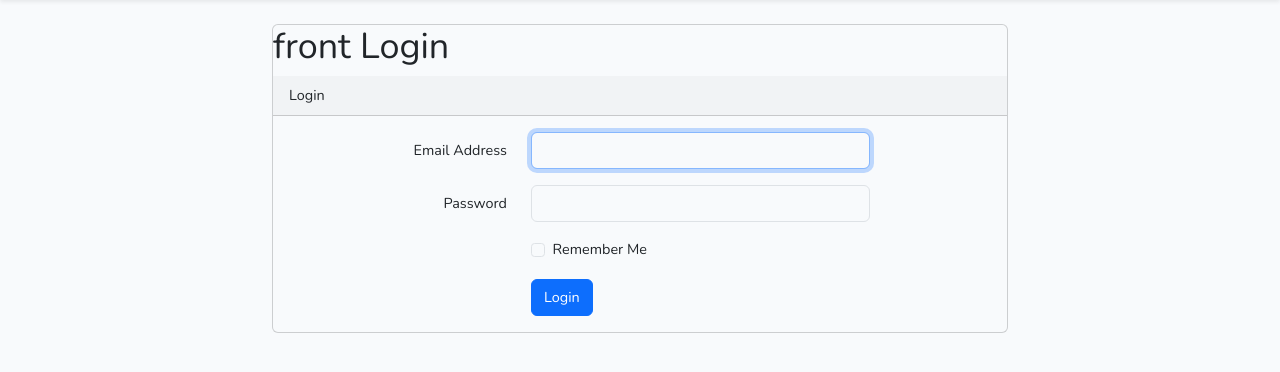
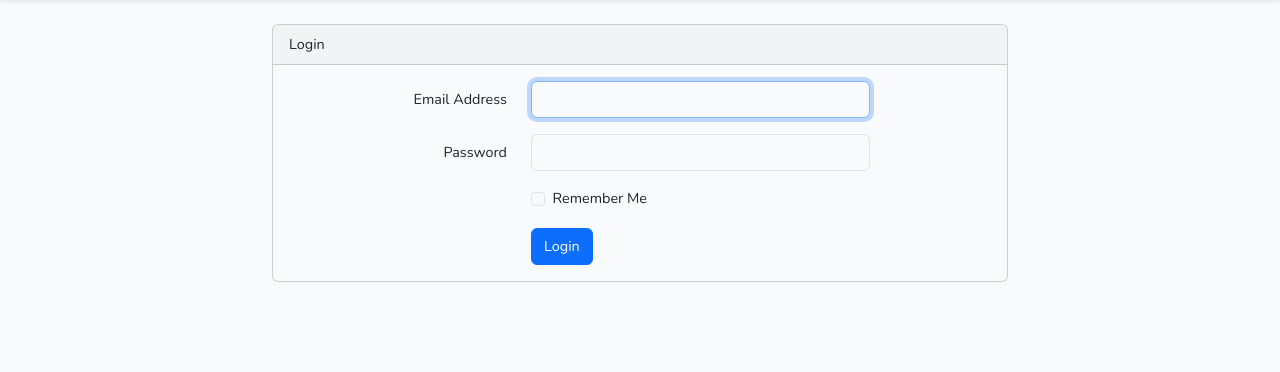
Before and after one commit to amenibensaada/LarvelProject, a Laravel app: page /login in a window 1280 px wide. Shown: the part 55-427 px from the top of the page. Run offline with Laravel 9, Linux system fonts and the light colour scheme; style sheets or scripts are compiled from the project's sources.

Commit message:
Update login form

```diff
--- a/resources/views/auth/login.blade.php
+++ b/resources/views/auth/login.blade.php
@@ -5,7 +5,7 @@
     <div class="row justify-content-center">
         <div class="col-md-8">
             <div class="card">
-            <h1> front Login</h1>
+
                 <div class="card-header">{{ __('Login') }}</div>
 
                 <div class="card-body">
```
